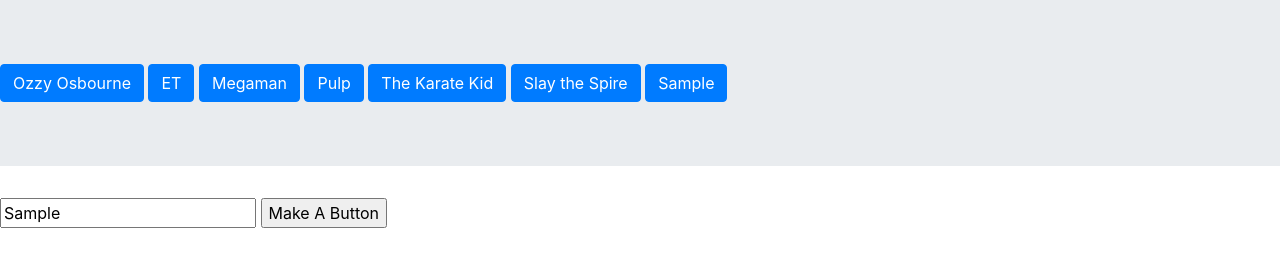
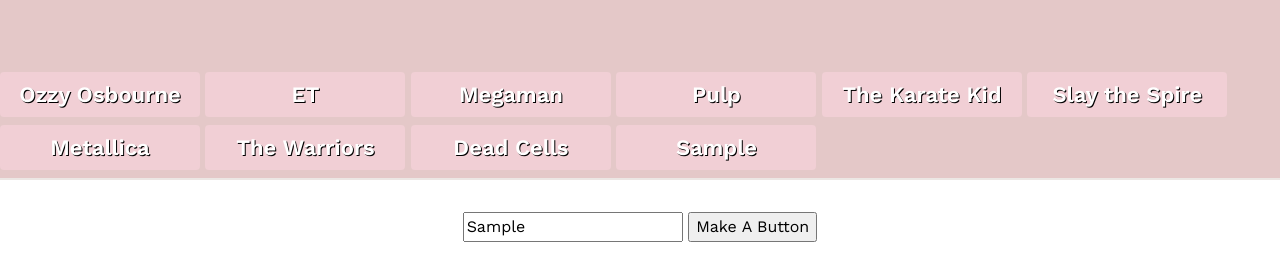
Before and after one commit to gregory-rutherford/giphyAPI, a plain HTML site: page index.html in a window 1280 px wide. Both pictures are taken after typing "Sample" into the empty fields and a click on the input "Make A Button". Drawn offline with nearby package versions, Linux system fonts and the light colour scheme.

Commit message:
added css

```diff
--- a/app.js
+++ b/app.js
@@ -5,7 +5,10 @@
   "Megaman",
   "Pulp",
   "The Karate Kid",
-  "Slay the Spire"
+  "Slay the Spire",
+  "Metallica",
+  "The Warriors",
+  "Dead Cells"
 ];
 var gifUrl;
 
@@ -67,7 +70,7 @@
 $(document).on("click touchstart", "#submit", function() {
   var newButton = $("#userInput").val();
   event.preventDefault();
-  $(".buttonFrame").append(makeButton(newButton));
+  $("#buttonFrame").append(makeButton(newButton));
 });
 //goes through each entry in the topics array and makes a button for each entry
-$(".buttonFrame").html(topics.map(makeButton));
+$("#buttonFrame").html(topics.map(makeButton));
--- /dev/null
+++ b/assets/style.css
@@ -0,0 +1,45 @@
+* {
+    font-family: 'Work Sans', sans-serif;
+}
+
+button {
+    width: 200px;
+    height: auto;
+    background-color: rgb(241, 207, 213) !important;
+    text-align: center !important;
+    font-size: 22px !important;
+    font-weight: 600 !important;
+    text-shadow: 1px 1px black;
+    border: none !important;
+    margin-top: 8px;
+}
+button:hover {
+    background-color: rgb(224, 162, 193) !important;
+}
+
+button:focus {
+    border-color: white !important;
+}
+
+.jumbotron {
+    background: rgb(228, 200, 200) !important;
+    border-bottom: 2px solid rgb(236, 231, 228) !important;
+    padding-bottom: 8px !important;
+}
+
+img {
+    height: 300px;
+    width: 300px;
+    align-self: center;
+}
+
+#gifFrame {
+    align-content: center;
+    max-width: 968px !important;
+}
+
+p {
+    text-align: center;
+    text-transform: uppercase;
+    font-size: 24px;
+}
--- a/index.html
+++ b/index.html
@@ -8,16 +8,19 @@
       href="https://stackpath.bootstrapcdn.com/bootstrap/4.3.1/css/bootstrap.min.css"
       rel="stylesheet"
     />
+    <link type="text/css" href="assets/style.css" rel="stylesheet"/>
+    <link rel="stylesheet" href="https://use.fontawesome.com/releases/v5.8.1/css/all.css" integrity="sha384-50oBUHEmvpQ+1lW4y57PTFmhCaXp0ML5d60M1M7uH2+nqUivzIebhndOJK28anvf" crossorigin="anonymous">
+    <link href="https://fonts.googleapis.com/css?family=Work+Sans:300,400,600" rel="stylesheet">
     <title>GifButtons!</title>
   </head>
 
   <body>
     <div class="jumbotron jumbotron-fluid">
-      <div class="buttonFrame">
+      <div id="buttonFrame" >
         <!-- //buttons will go here -->
       </div>
     </div>
-    <div id="formFrame">
+    <div id="formFrame" class="container-fluid d-flex justify-content-around">
         <form>
             <input type="text" id="userInput">
             <input type="submit" value="Make A Button" id="submit">
@@ -25,7 +28,7 @@
     </div>
 
     </div>
-    <div id="gifFrame">
+    <div class="container-fluid d-flex flex-column justify-content-center" id="gifFrame">
       <!-- gifs will be displayed here -->
     </div>
 
```
